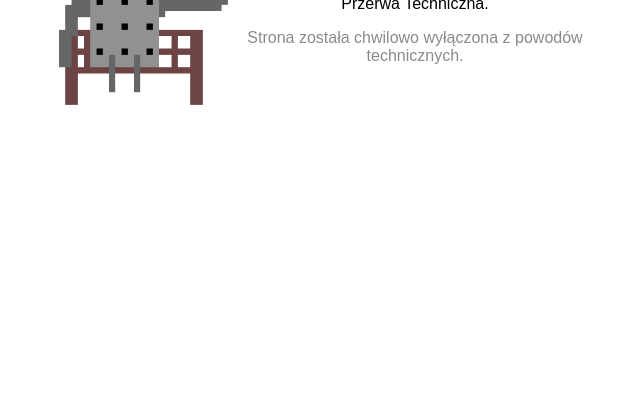
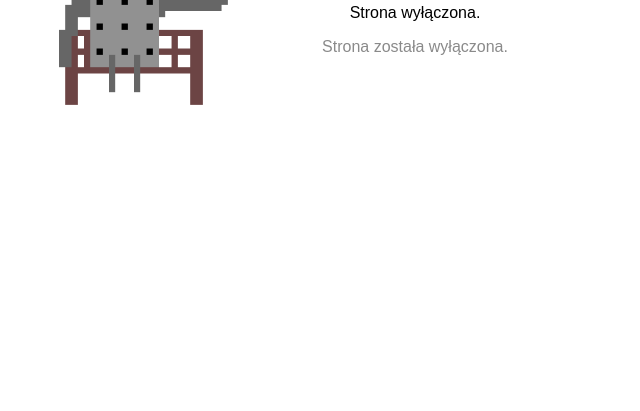
Before and after one commit to tenstackl/lightren_error, a plain HTML site: page index.html in a window 1280 px wide. Shown: the part 389-800 px from the top of the page, without its empty margins (481-1121 px from the left). Drawn offline with Linux system fonts and the light colour scheme.

Commit message:
Update index.html

```diff
--- a/index.html
+++ b/index.html
@@ -59,6 +59,6 @@ display: none;
     </style>
 </head>
 <body>
-    <img src="/img/errorbotnew.png" width="200" class="errorbot">  <div class="text"><a href="/"><img src="/img/logotext.png" width="200"></a> <p>Przerwa Techniczna.</p> <div class="p"><p>Strona została chwilowo wyłączona z powodów technicznych.</p></div></div>
+    <img src="/img/errorbotnew.png" width="200" class="errorbot">  <div class="text"><a href="/"><img src="/img/logotext.png" width="200"></a> <p>Strona wyłączona.</p> <div class="p"><p>Strona została wyłączona.</p></div></div>
 </body>
 </html>
```
